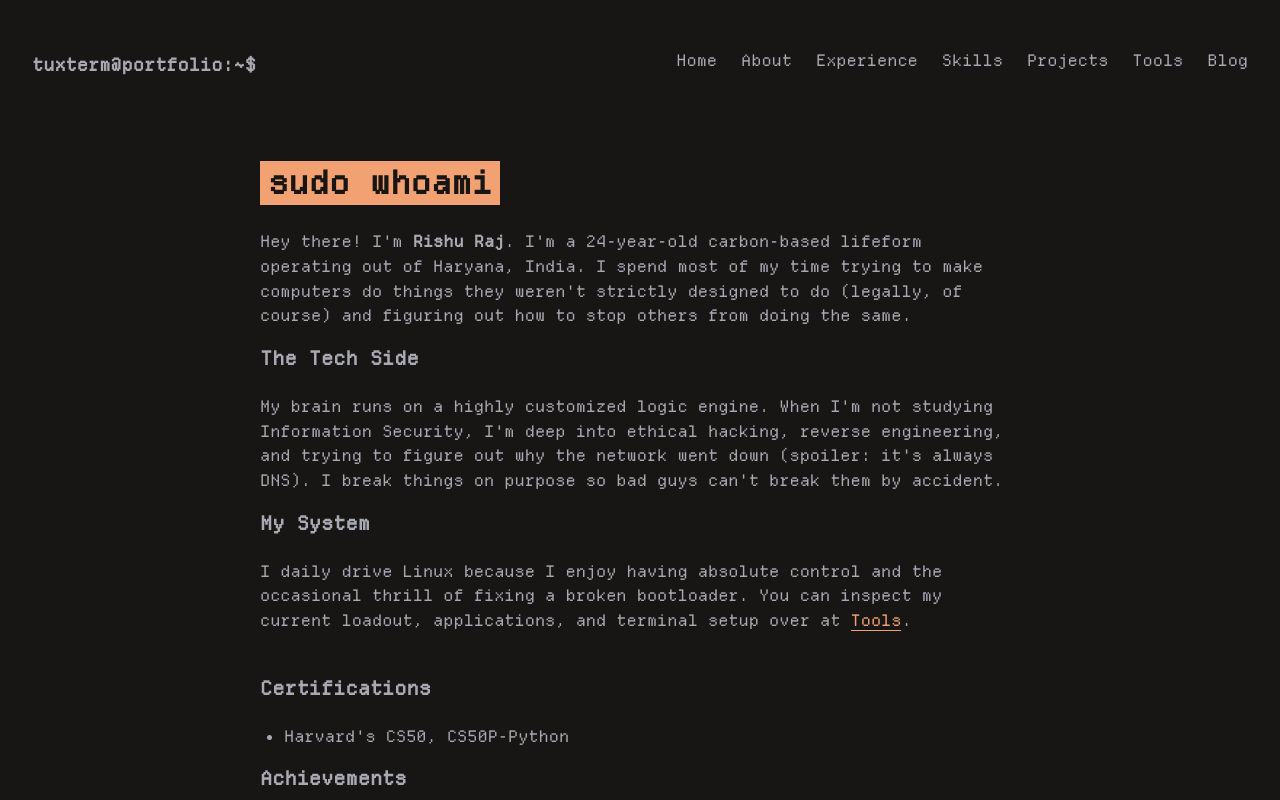
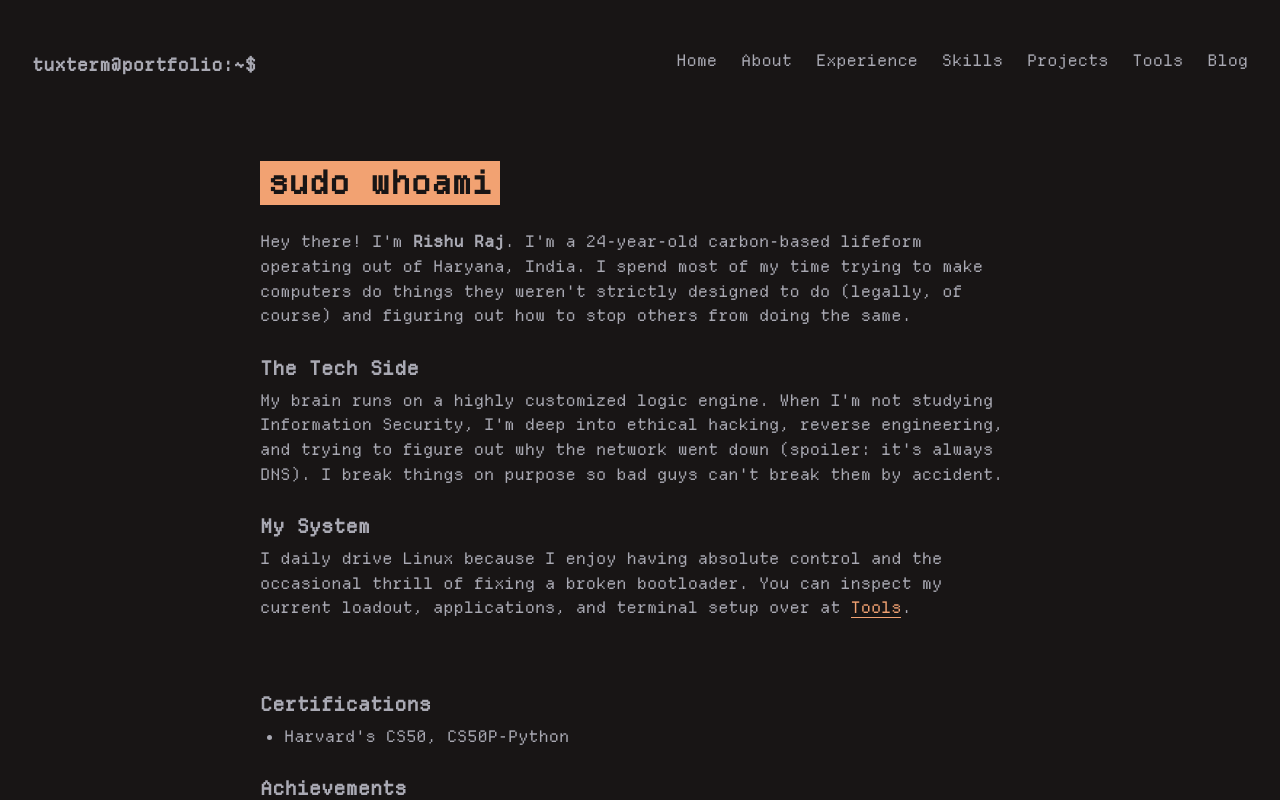
Before and after one commit to TuxTerm/tuxterm-portfolio, a Svelte app: page / in a window 1280 px wide. Shown: the top 800 px of the page. Built offline with nearby package versions, Linux system fonts and the light colour scheme.

Commit message:
Fix h3 spacing to create proper visual hierarchy

```diff
--- a/src/app.css
+++ b/src/app.css
@@ -68,6 +68,8 @@
 
 h3 {
   font-size: 1.2rem;
+  margin-top: 1.8rem;
+  margin-bottom: 0.5rem;
 }
 
 a {
```
